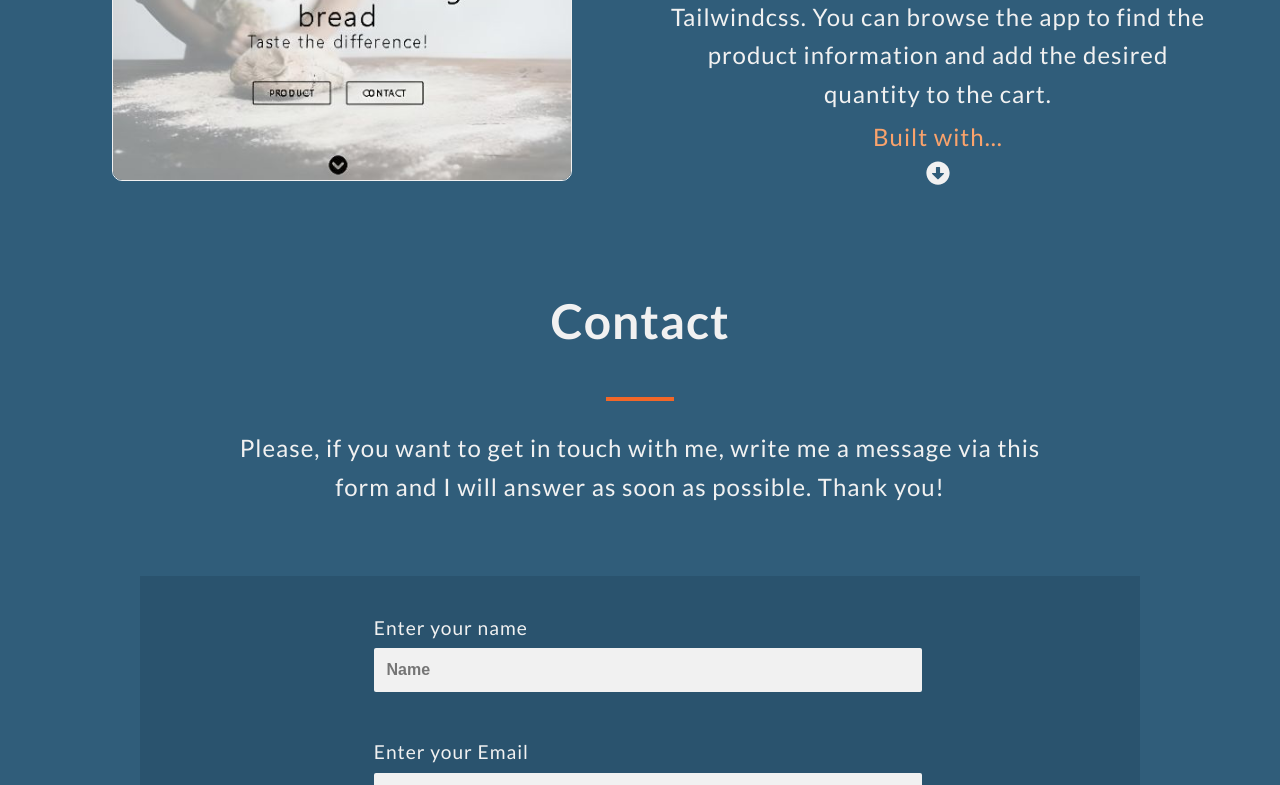
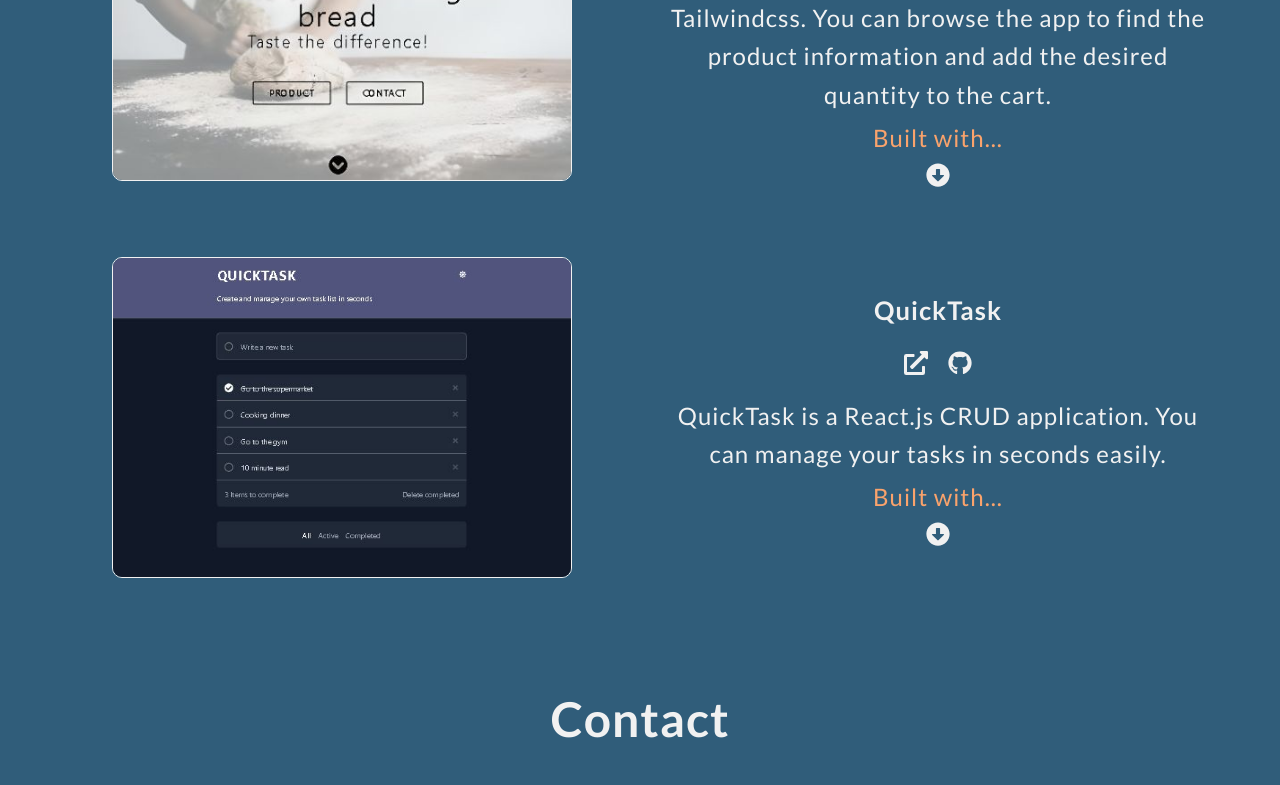
Before and after one commit to EvaGonz84/My-Portfolio, a React (Create React App) app: page / in a window 1280 px wide. Shown: the part 3059-3844 px from the top of the page. Built offline with nearby package versions, Linux system fonts and the light colour scheme.

Commit message:
styles & update ProjectBox component

```diff
--- a/src/components/ProjectBox/ProjectBox.js
+++ b/src/components/ProjectBox/ProjectBox.js
@@ -19,16 +19,20 @@ const ProjectBox = () => {
   const [showTextFitnessApp, setShowTextFitnessApp] = useState(false);
   const [showTextPortfolio, setShowTextPortfolio] = useState(false);
   const [showTextEcommerce, setShowTextEcommerce] = useState(false);
+  const [showTextQuickTask, setShowTextQuickTask] = useState(false);
 
   return (
     <>
       <ProjectBoxContainer>
         <ImgContainer>
+          <a href=" https://evagonz84.github.io/Fitness-App/" target="blank">
             <ImgProject
               src={require("../../assets/FitnessProject.jpg")}
               alt="fitness-app-project"
-          />
+            />{" "}
+          </a>
         </ImgContainer>
+
         <TextBoxContainer>
           <h3>Fitness App</h3>
           <LinksProject>
@@ -61,16 +65,18 @@ const ProjectBox = () => {
       </ProjectBoxContainer>
       {showTextFitnessApp && (
         <ProjectText>
-          Buitl with React.js, JavasScript, HTML, CSS, React Router, API, API
-          Context, React Hook Form, Styled Components.
+          Buitl with React.js, JavasScript, HTML, CSS, React Router, external
+          API, Context API, React Hook Form, Styled Components.
         </ProjectText>
       )}
       <ProjectBoxContainer>
         <ImgContainer>
+          <a href="https://evagonzalez.net" target="blank">
             <ImgProject
               src={require("../../assets/MyPortfolio.jpg")}
               alt="my-portfolio"
             />
+          </a>
         </ImgContainer>
         <TextBoxContainer>
           <h3>My Portfolio</h3>
@@ -109,10 +115,12 @@ const ProjectBox = () => {
       )}
       <ProjectBoxContainer>
         <ImgContainer>
+          <a href="https://e-commerce-enero-2023.netlify.app/" target="blank">
             <ImgProject
               src={require("../../assets/Ecommerce.jpg")}
               alt="image-ecommerce-project"
             />
+          </a>
         </ImgContainer>
         <TextBoxContainer>
           <h3>E-commerce</h3>
@@ -151,6 +159,50 @@ const ProjectBox = () => {
           ContextAPI, React Hook Form, React Icons.
         </ProjectText>
       )}
+      <ProjectBoxContainer>
+        <ImgContainer>
+          <a href=" https://evagonz84.github.io/Fitness-App/" target="blank">
+            <ImgProject
+              src={require("../../assets/QuickTask.JPG")}
+              alt="quick-task-project"
+            />{" "}
+          </a>
+        </ImgContainer>
+
+        <TextBoxContainer>
+          <h3>QuickTask</h3>
+          <LinksProject>
+            <a href="https://quicktask.netlify.app/" target="blank">
+              <FaExternalLinkAlt />
+            </a>
+            <a
+              href="https://github.com/EvaGonz84/Task-list-React-and-Tailwindcss"
+              target="blank"
+            >
+              <FaGithub />
+            </a>
+          </LinksProject>
+          <p>
+            QuickTask is a React.js CRUD application. You can manage your tasks
+            in seconds easily.
+          </p>
+          <p>
+            <Span>Built with...</Span>
+          </p>
+          <IconsText onClick={() => setShowTextQuickTask(!showTextQuickTask)}>
+            {showTextQuickTask ? (
+              <FaRegWindowClose />
+            ) : (
+              <FaArrowAltCircleDown />
+            )}
+          </IconsText>
+        </TextBoxContainer>
+      </ProjectBoxContainer>
+      {showTextQuickTask && (
+        <ProjectText>
+          Buitl with React.js, JavasScript, HTML, Tailwindcss, React Icons.
+        </ProjectText>
+      )}
     </>
   );
 };
--- a/src/components/ProjectBox/ProjectBox.styles.js
+++ b/src/components/ProjectBox/ProjectBox.styles.js
@@ -18,19 +18,16 @@ export const ProjectBoxContainer = styled.div`
     flex-direction: column;
     max-width: 90%;
     gap: 5px;
-
   }
 
   h3 {
-    font-size: 1.5rem;
-    background-color: #f26728;
+    font-size: 1.6rem;
     color: #f1f1f1;
-    width: 35%;
+    width: 50%;
     margin: 0 auto;
-    border-radius: 10px;
     ${mobile} {
       font-size: 1.3rem;
-      width: 40%;
+      width: 80%;
     }
   }
   svg {
```
Also changed, not shown: src/assets/QuickTask.JPG (added). Lines whose indentation alone changed are shown as unchanged.
